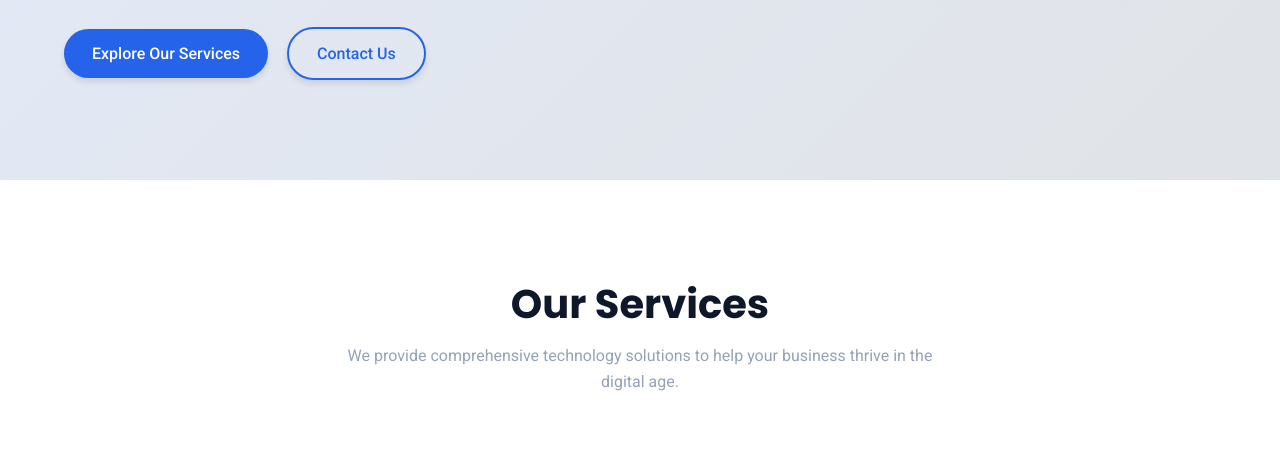
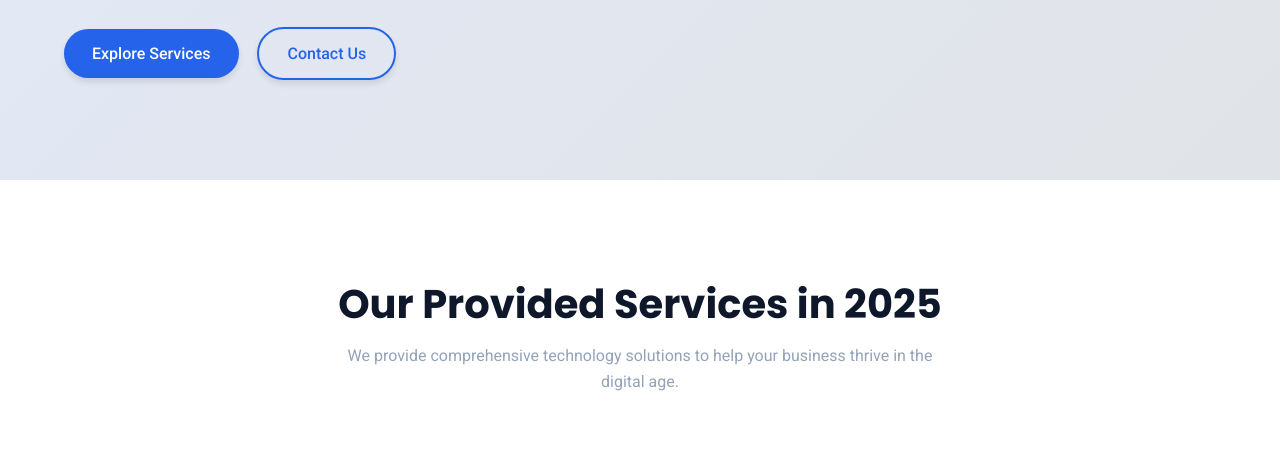
Before and after one commit to jessezauka/techco-cicd, a website: page public/index.html in a window 1280 px wide. Shown: the part 565-1016 px from the top of the page. Drawn offline with Linux system fonts and the light colour scheme.

Commit message:
Services text  change

```diff
--- a/public/index.html
+++ b/public/index.html
@@ -666,7 +666,7 @@
                     <h2>Innovative <span>Technology</span> Solutions for Your Business</h2>
                     <p>TechCo helps businesses transform through cutting-edge technology solutions. We deliver innovative software, cloud services, and digital transformation strategies to drive your success.</p>
                     <div class="hero-buttons">
-                        <a href="#services" class="btn">Explore Our Services</a>
+                        <a href="#services" class="btn">Explore Services</a>
                         <a href="#contact" class="btn btn-outline">Contact Us</a>
                     </div>
                 </div>
@@ -681,7 +681,7 @@
     <section class="services" id="services">
         <div class="container">
             <div class="section-title">
-                <h2>Our Services</h2>
+                <h2>Our Provided Services in 2025</h2>
                 <p>We provide comprehensive technology solutions to help your business thrive in the digital age.</p>
             </div>
             <div class="services-grid">
```
